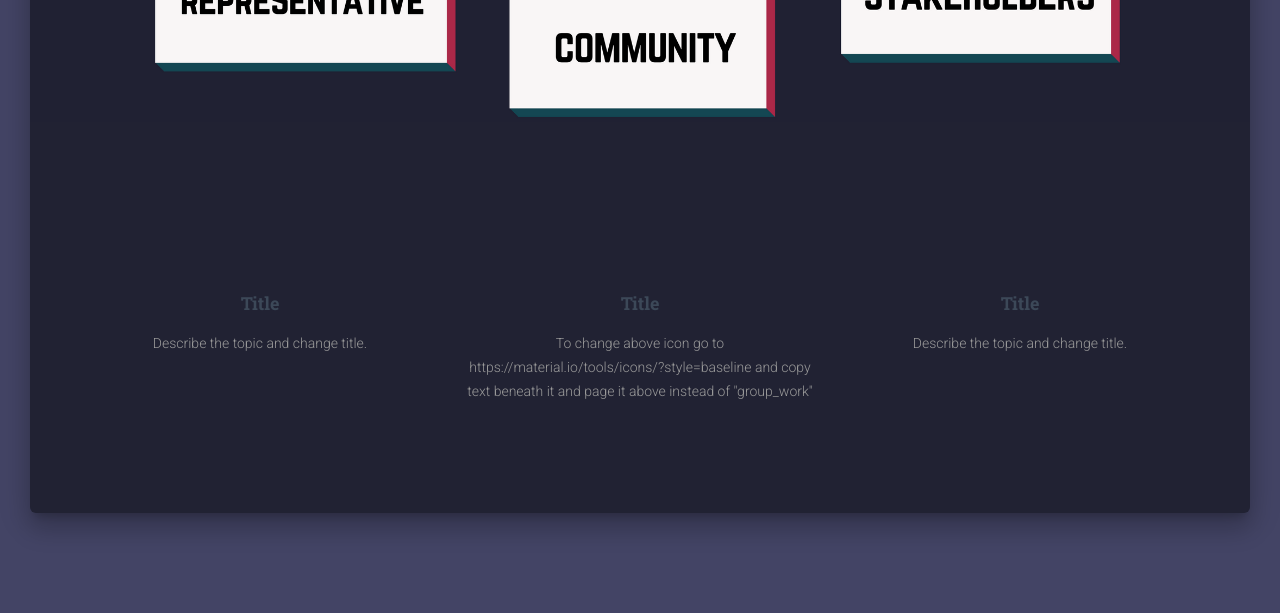
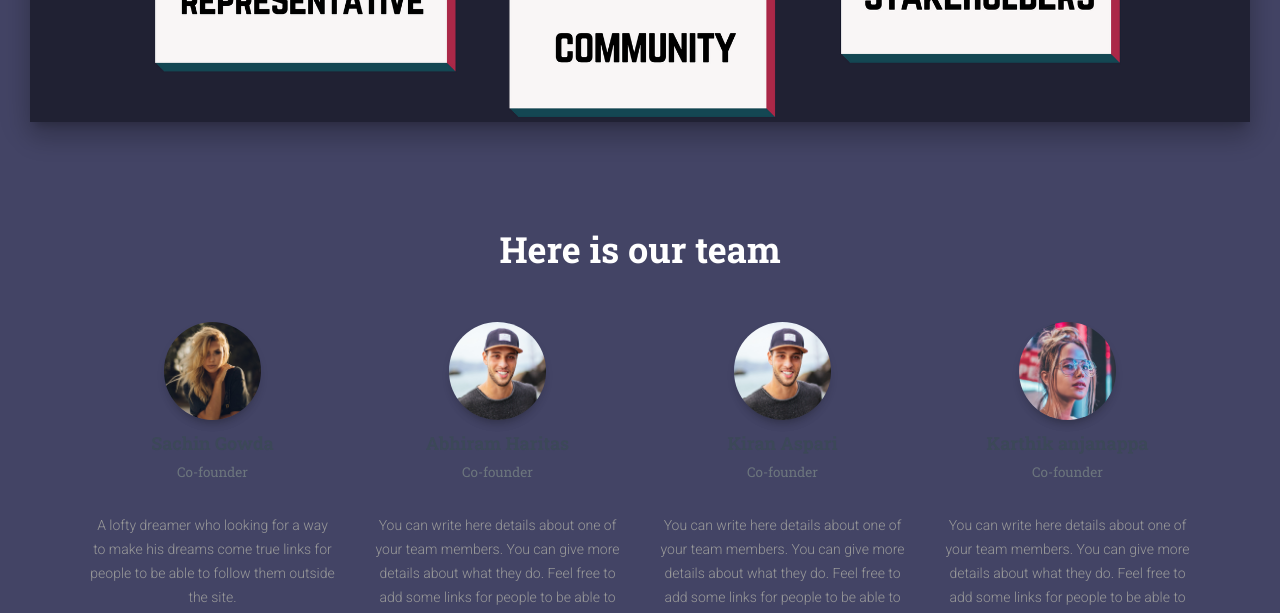
Before and after one commit to Eunom/Eunom.github.io, a website: page index.html in a window 1280 px wide. Shown: the part 1480-2093 px from the top of the page. Drawn offline with Linux system fonts and the light colour scheme.

Commit message:
Update index.html

```diff
--- a/index.html
+++ b/index.html
@@ -74,33 +74,7 @@
 
     <img src="./assets/img/community.png" alt="Product description" style="width:100%">
 
-    <div class="container">
-      <div class="section text-center">
-        <div class="features">
-          <div class="row">
-            <div class="col-md-4">
-              <div class="info">
-                <h4 class="info-title">Title</h4>
-                <p>Describe the topic and change title.</p>
-              </div>
-            </div>
-            <div class="col-md-4">
-              <div class="info">
-                <h4 class="info-title">Title</h4>
-                <p>To change above icon go to https://material.io/tools/icons/?style=baseline and copy text beneath it and
-                  page it above instead of "group_work"</p>
-              </div>
-            </div>
-            <div class="col-md-4">
-              <div class="info">
-                <h4 class="info-title">Title</h4>
-                <p>Describe the topic and change title.</p>
-              </div>
-            </div>
-          </div>
-        </div>
-      </div>
-    </div>
+
   </div>
 
     <div class="container">
```
